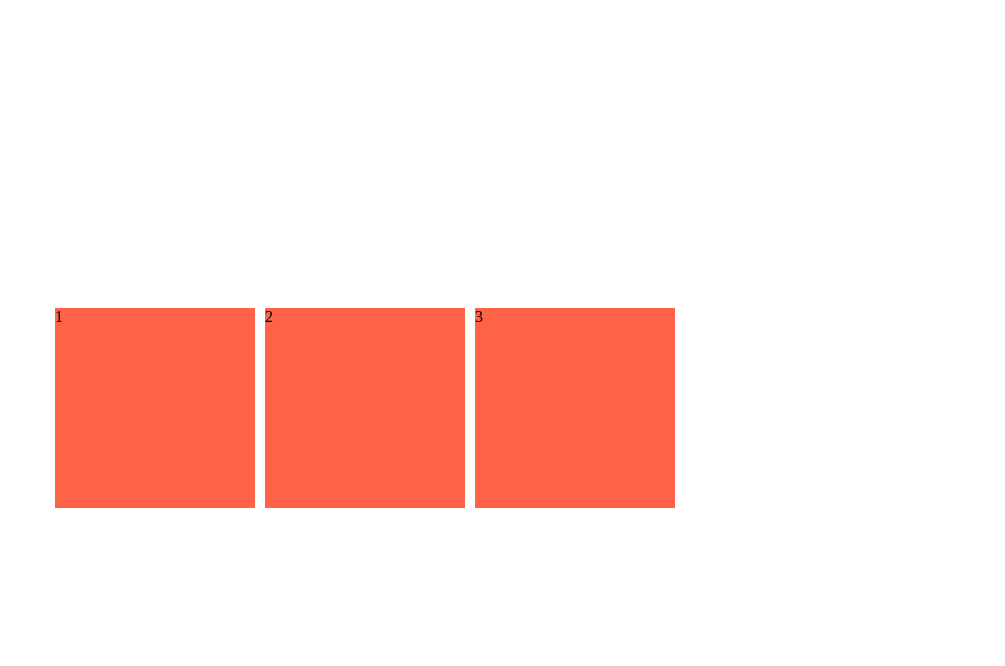
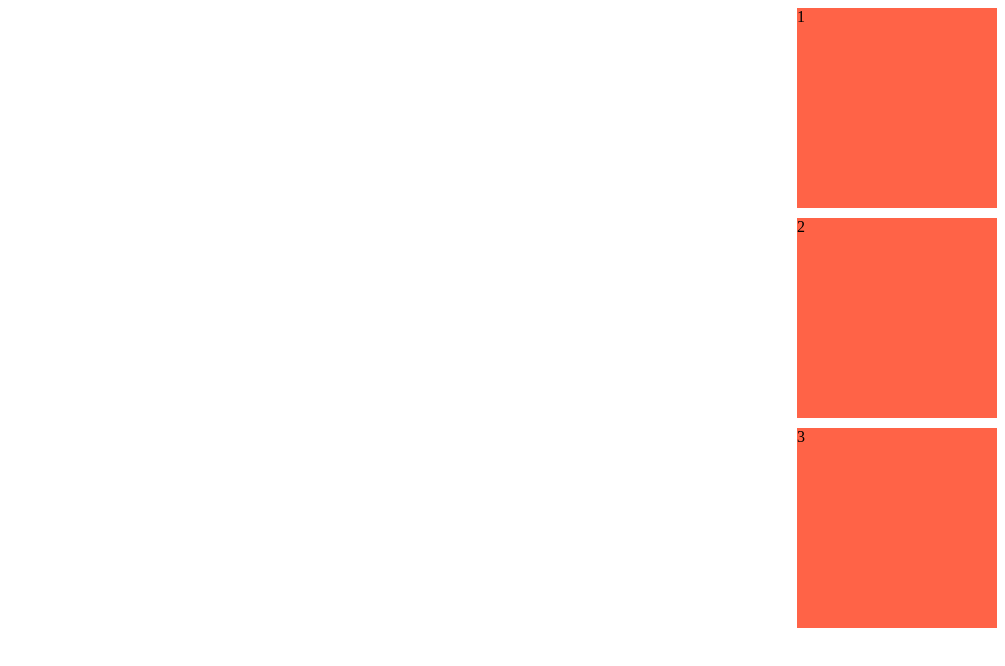
Before and after one commit to Kronii1/CSS_Layout_MasterClass, a website built with Vite: page FlexBox/css-layout-masterclass/index.html in a window 1280 px wide. Shown: the whole page, without its empty margins (275-1280 px from the left). Built offline with nearby package versions, Linux system fonts and the light colour scheme.

Commit message:
2.5 Main and Cross Axis part Two study

```diff
--- a/FlexBox/css-layout-masterclass/styles/style.css
+++ b/FlexBox/css-layout-masterclass/styles/style.css
@@ -1,9 +1,9 @@
 .father {
   height: 100vh;
   display: flex;
-  flex-direction: row;
-  justify-content: center;
-  align-items: center;
+  flex-direction: column;
+  justify-content: flex-start;
+  align-items: flex-end;
   gap: 10px;
 }
 
```
